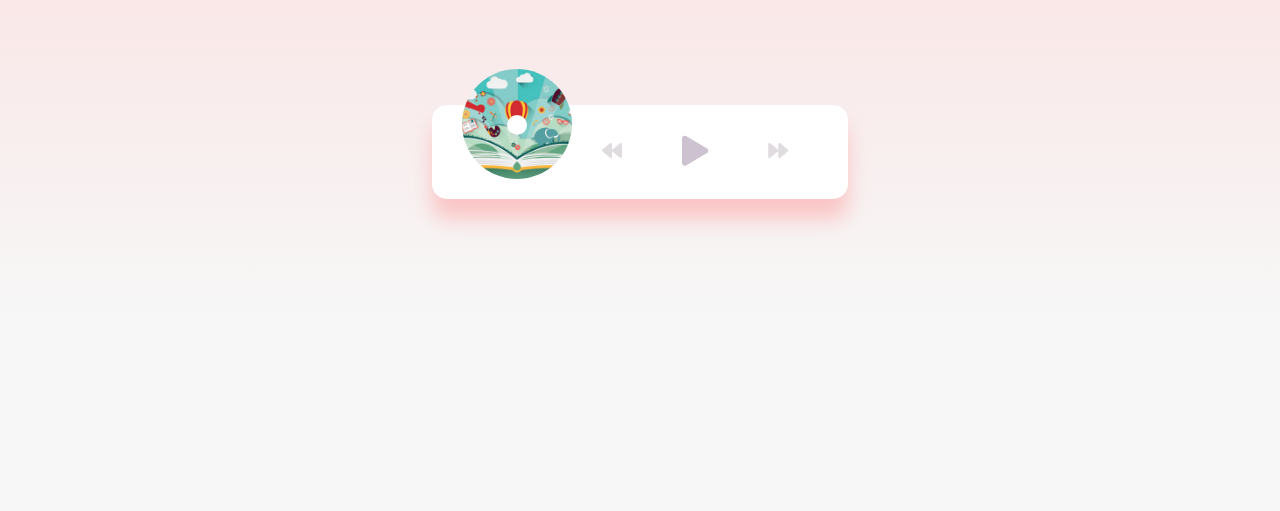
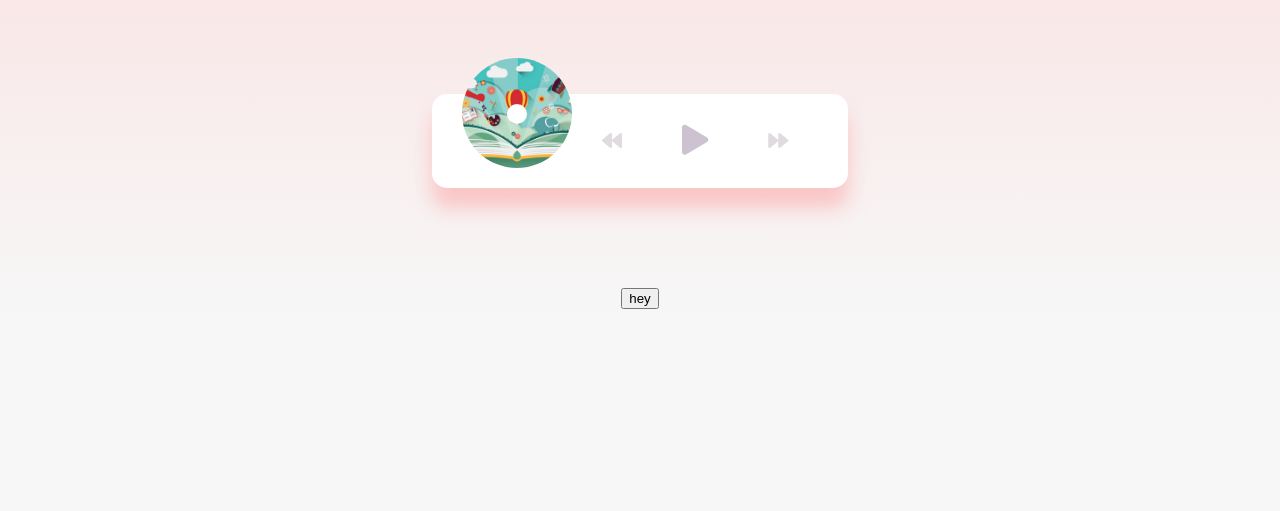
Before and after one commit to BasToTheMax/vanillawebprojects.com, a plain HTML site: page projects/music-player/index.html in a window 1280 px wide. Shown: the part 289-800 px from the top of the page. Drawn offline with Linux system fonts and the light colour scheme.

Commit message:
Update index.html

```diff
--- a/projects/music-player/index.html
+++ b/projects/music-player/index.html
@@ -40,6 +40,8 @@
       </div>
     </div>
 
+   <button id="hey" onclick="loadsong();">hey</button>
+
     <script src="script.js"></script>
   </body>
 </html>
```
